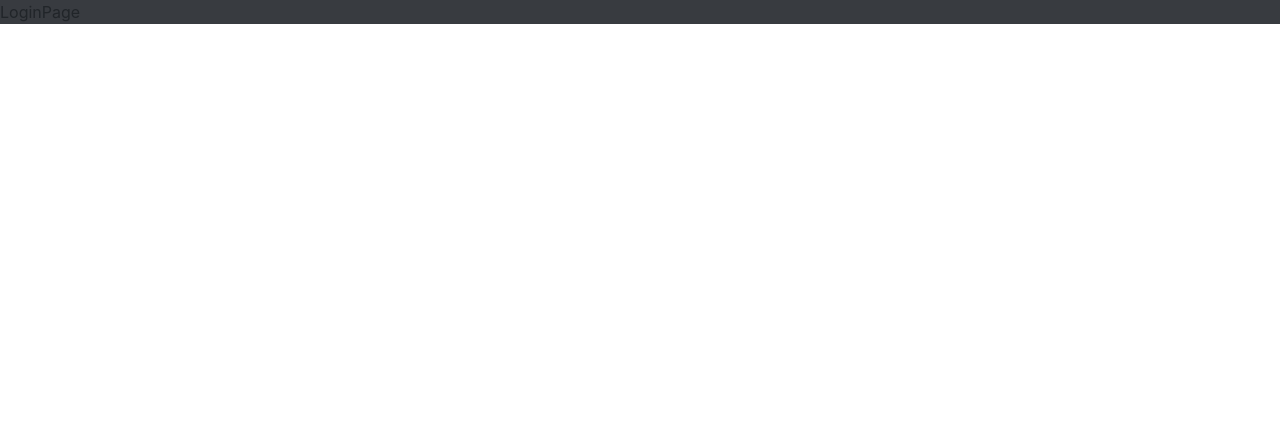
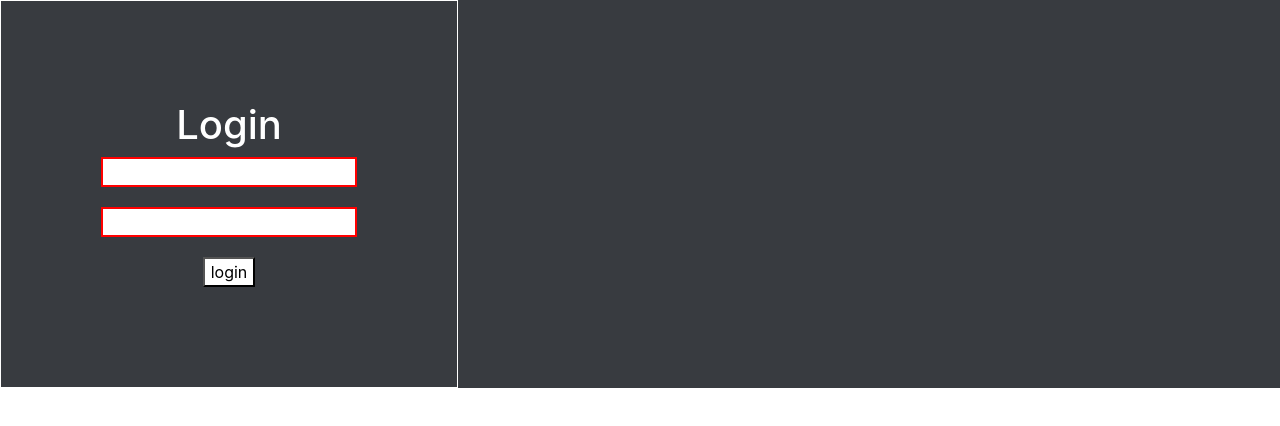
Before and after one commit to NatalijaKostovska/Twitter, a React (Create React App) app: page /login in a window 1280 px wide. Shown: the top 426 px of the page. Built offline with nearby package versions, Linux system fonts and the light colour scheme.

Commit message:
login form

```diff
--- a/src/containers/LoginPage/LoginPage.tsx
+++ b/src/containers/LoginPage/LoginPage.tsx
@@ -1,9 +1,78 @@
-import React from 'react';
+import React, {useContext, useEffect} from 'react';
+import {useForm} from 'react-hook-form';
+import {useNavigate} from 'react-router-dom';
+import styled from 'styled-components';
+import Button from '../../components/Button/Button';
+import {AuthContex, ContextValues} from '../../contexts/AuthContex';
 
-type Props = {};
-
-function LoginPage({}: Props) {
-  return <div>LoginPage</div>;
+interface FormProps {
+  username: string;
+  password: string;
 }
 
+export const LoginPage = () => {
+  const navigate = useNavigate();
+  const {user, login} = useContext(AuthContex);
+  const {
+    register,
+    handleSubmit,
+    watch,
+    formState: {errors},
+  } = useForm({
+    mode: 'onChange',
+    // defaultValues: {
+    //   tweet: 'Hello! This is my first tweet.',
+    // },
+  });
+
+  useEffect(() => {
+    console.log('user od eff', user);
+    if (user) {
+      navigate('/');
+    }
+  }, [user]);
+
+  const onSubmit = (data: any) => {
+    console.log('data', data);
+    login(data);
+  };
+  console.log('user', user);
+
+  return (
+    <Styled.Container onSubmit={handleSubmit(onSubmit)}>
+      <Styled.Title>Login</Styled.Title>
+      <Styled.Input
+        type={'email'}
+        {...register('username', {
+          required: true,
+        })}
+      />
+      <Styled.Input
+        type={'password'}
+        {...register('password', {
+          required: true,
+        })}
+      />
+      <Button background="white" type="submit" name="login" />
+    </Styled.Container>
+  );
+};
+
+const Styled = {
+  Container: styled.form`
+    display: flex;
+    flex-direction: column;
+    align-items: center;
+    justify-content: center;
+    border: 1px solid white;
+    padding: 100px;
+  `,
+  Title: styled.h1`
+    color: white;
+  `,
+  Input: styled.input`
+    border: 2px solid red;
+    margin-bottom: 20px;
+  `,
+};
 export default LoginPage;
--- a/src/containers/Navbar/Navbar.tsx
+++ b/src/containers/Navbar/Navbar.tsx
@@ -8,6 +8,7 @@ import {VscBell} from 'react-icons/vsc';
 import {FiMail, FiBookmark} from 'react-icons/fi';
 import {BsPerson} from 'react-icons/bs';
 import {HiOutlineDotsCircleHorizontal} from 'react-icons/hi';
+
 export const Navbar = () => {
   return (
     <Style.Container className="col-3">
--- a/src/contexts/AuthContex.tsx
+++ b/src/contexts/AuthContex.tsx
@@ -5,16 +5,35 @@ interface User {
   password: string;
 }
 
-interface ContextValues {
+export interface ContextValues {
+  login: ({username, password}: {username: string; password: string}) => void;
   user?: User;
 }
 
 export const AuthContex = React.createContext<ContextValues>({
+  login: () => {},
   user: undefined,
 });
 
 export const AuthContextConstructor = ({children}: {children: JSX.Element}) => {
   const [user, setUser] = useState<User>();
-  // {username: 'Jane', password: '12345'}
-  return <AuthContex.Provider value={{user}}>{children}</AuthContex.Provider>;
+  const [error, setError] = useState<string>('');
+
+  const login = ({
+    username,
+    password,
+  }: {
+    username: string;
+    password: string;
+  }) => {
+    if (username.includes('@') && password === 'password') {
+      setUser({username, password});
+    } else {
+      setUser(undefined);
+      setError('Check your username and password');
+    }
+  };
+  return (
+    <AuthContex.Provider value={{user, login}}>{children}</AuthContex.Provider>
+  );
 };
--- a/src/state/Routes.tsx
+++ b/src/state/Routes.tsx
@@ -1,5 +1,6 @@
 import React from 'react';
 import {Route, Routes as RRDRoutes} from 'react-router-dom';
+import PageWrapper from '../components/PageWrapper/PageWrapper';
 import Comments from '../containers/Home/components/Main/components/Comments/Comments';
 import {Main} from '../containers/Home/components/Main/components/Post/Main';
 import LoginPage from '../containers/LoginPage/LoginPage';
@@ -13,7 +14,9 @@ const Routes = () => {
         path="/"
         element={
           <ProtectedRoute>
-            <Main />
+            <PageWrapper>
+              <Main />
+            </PageWrapper>
           </ProtectedRoute>
         }
       />
```
